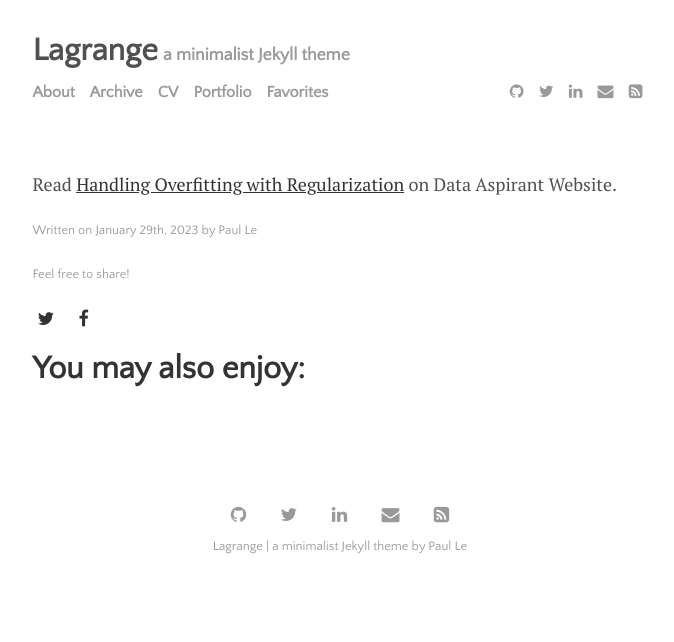
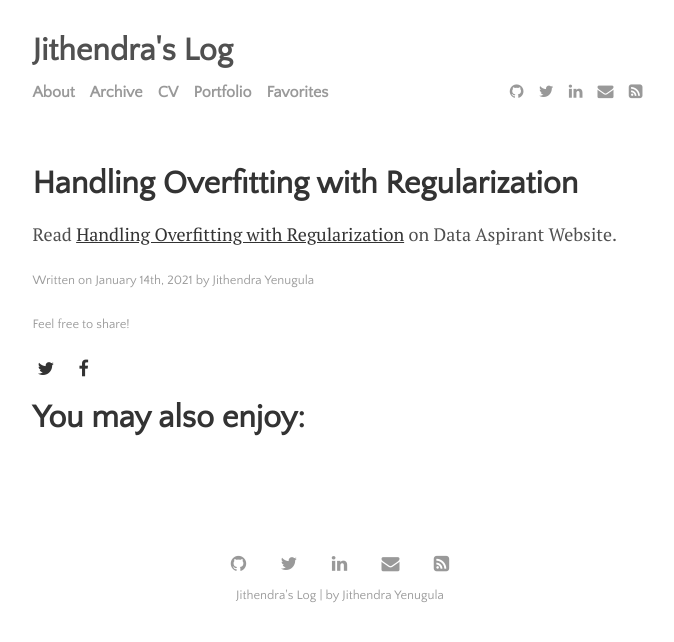
Before and after one commit to jithendray/cv, a Jekyll site: the page built from _posts/2021-01-14-overfitting-regularization.md, in a window 1280 px wide. Shown: the top 642 px of the page, without its empty margins (300-974 px from the left). Built offline with Jekyll 4.4.1, drawn with Linux system fonts in a browser that asks for light colours; our own code applies the rules of GitHub Pages for plain Markdown files.

Commit message:
corrections

```diff
--- a/_config.yml
+++ b/_config.yml
@@ -20,9 +20,9 @@
 plugins:             [jekyll-paginate, jekyll-sitemap, jekyll-feed, jekyll-seo-tag]
 
 # Customise atom feed settings (this is where Jekyll-Feed gets configuration information)
-title:		           'Lagrange'
-description:	       'a minimalist Jekyll theme'
-author:              'Paul Le'
+title:		           "Jithendra's Log"
+description:	       ''
+author:              'Jithendra Yenugula'
 
 # RSS 2.0 can be used instead of Atom by uncommenting following two lines
 #feed:
```
Also changed, not shown: _posts/2021-01-14-overfitting-regularization.md (+0 -2 lines).
